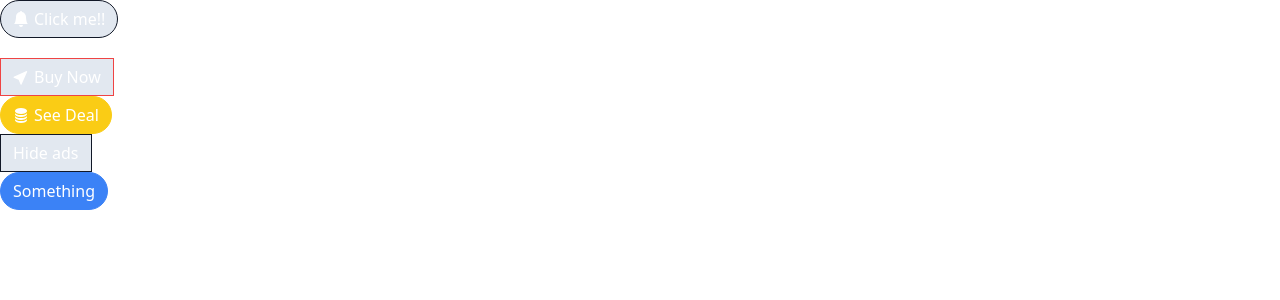
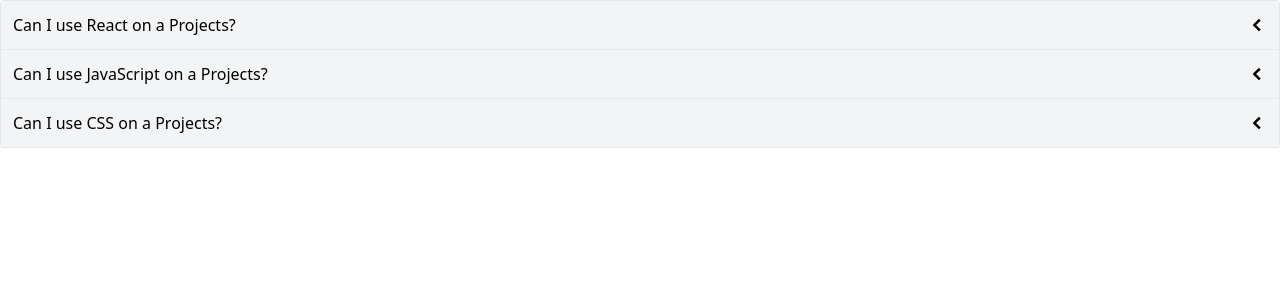
Before and after one commit to ImranNawar/Payement_Form, a React (Create React App) app in the folder components/: page / in a window 1280 px wide. Shown: the top 300 px of the page. Built offline with nearby package versions, Linux system fonts and the light colour scheme.

Commit message:
Accordion

```diff
--- a/components/src/App.js
+++ b/components/src/App.js
@@ -1,42 +1,30 @@
 import React from 'react';
-import { BsFillBellFill, BsFillCursorFill, BsFillDatabaseFill } from "react-icons/bs";
-import Button from './components/Button';
+import Accordion from './components/Accordion';
 
 const App = () => {
-  const handleClick = () => {
-    console.log("clicked")
-  }
+  const items = [
+    {
+      id: 'eer87',
+      label: 'Can I use React on a Projects?',
+      content: 'You can use React on any Project you want.You can use React on any Project you want.'
+    },
+    {
+      id: '9d8fd',
+      label: 'Can I use JavaScript on a Projects?',
+      content: 'You can use JavaScript on any Project you want.You can use JavaScript on any Project you want.'
+    },
+    {
+      id: 'df78f',
+      label: 'Can I use CSS on a Projects?',
+      content: 'You can use CSS on any Project you want.You can use CSS on any Project you want.'
+    }
+  ];
+
   return (
     <div>
-      <div>
-        <Button secondary outline rounded className="mb-5" onClick={handleClick}>
-          <BsFillBellFill />
-          Click me!!
-        </Button>
-      </div>
-      <div>
-        <Button danger outline>
-        <BsFillCursorFill />
-          Buy Now
-        </Button>
-      </div>
-      <div>
-        <Button warning rounded>
-         <BsFillDatabaseFill />
-          See Deal
-        </Button>
-      </div>
-      <div>
-        <Button secondary outline>
-
-          Hide ads
-        </Button>
-      </div>
-      <div>
-        <Button primary rounded>Something</Button>
-      </div>
+      <Accordion items={items} />
     </div>
-  );
+  )
 }
 
 export default App;
--- /dev/null
+++ b/components/src/components/Accordion.js
@@ -0,0 +1,43 @@
+import { useState } from "react";
+import { GoChevronDown, GoChevronLeft } from "react-icons/go";
+
+const Accordion = ({ items }) => {
+  const [expandedIndex, setExpendedIndex] = useState(-1);
+
+  // Define event handler outside mapping statement, we use hybrid of shorthand and longhand of event handling
+  const handleClick = (nextIndex) => {
+    setExpendedIndex((currentExpandedIndex) => {
+      if(currentExpandedIndex === nextIndex) {
+        return -1;
+      } else {
+        return nextIndex;
+      }
+    });
+  };
+
+  const renderedItems = items.map((item, index) => {
+    const isExpanded = index === expandedIndex;
+
+    const icon = <span className="text-xl">
+      {isExpanded ? <GoChevronDown /> : <GoChevronLeft />}
+    </span>
+
+    return (
+      <div key={item.id}>
+        <div className="flex justify-between p-3 bg-gray-100 border-b items-center cursor-pointer" onClick={() => handleClick(index)}>
+          {item.label}
+          {icon}
+        </div>
+        {isExpanded && <div className="border-b p-5">{item.content}</div>}
+      </div>
+    );
+  });
+
+  return (
+    <div className="border-x border-t rounded">
+      {renderedItems}
+    </div>
+  )
+};
+
+export default Accordion;
--- /dev/null
+++ b/components/src/pages/ButtonPage.js
@@ -0,0 +1,42 @@
+import React from 'react';
+import { BsFillBellFill, BsFillCursorFill, BsFillDatabaseFill } from "react-icons/bs";
+import Button from '../components/Button';
+
+const ButtonPage = () => {
+  const handleClick = () => {
+    console.log("clicked")
+  }
+  return (
+    <div>
+      <div>
+        <Button secondary outline rounded className="mb-5" onClick={handleClick}>
+          <BsFillBellFill />
+          Click me!!
+        </Button>
+      </div>
+      <div>
+        <Button danger outline>
+        <BsFillCursorFill />
+          Buy Now
+        </Button>
+      </div>
+      <div>
+        <Button warning rounded>
+         <BsFillDatabaseFill />
+          See Deal
+        </Button>
+      </div>
+      <div>
+        <Button secondary outline>
+
+          Hide ads
+        </Button>
+      </div>
+      <div>
+        <Button primary rounded>Something</Button>
+      </div>
+    </div>
+  );
+}
+
+export default ButtonPage;
```
